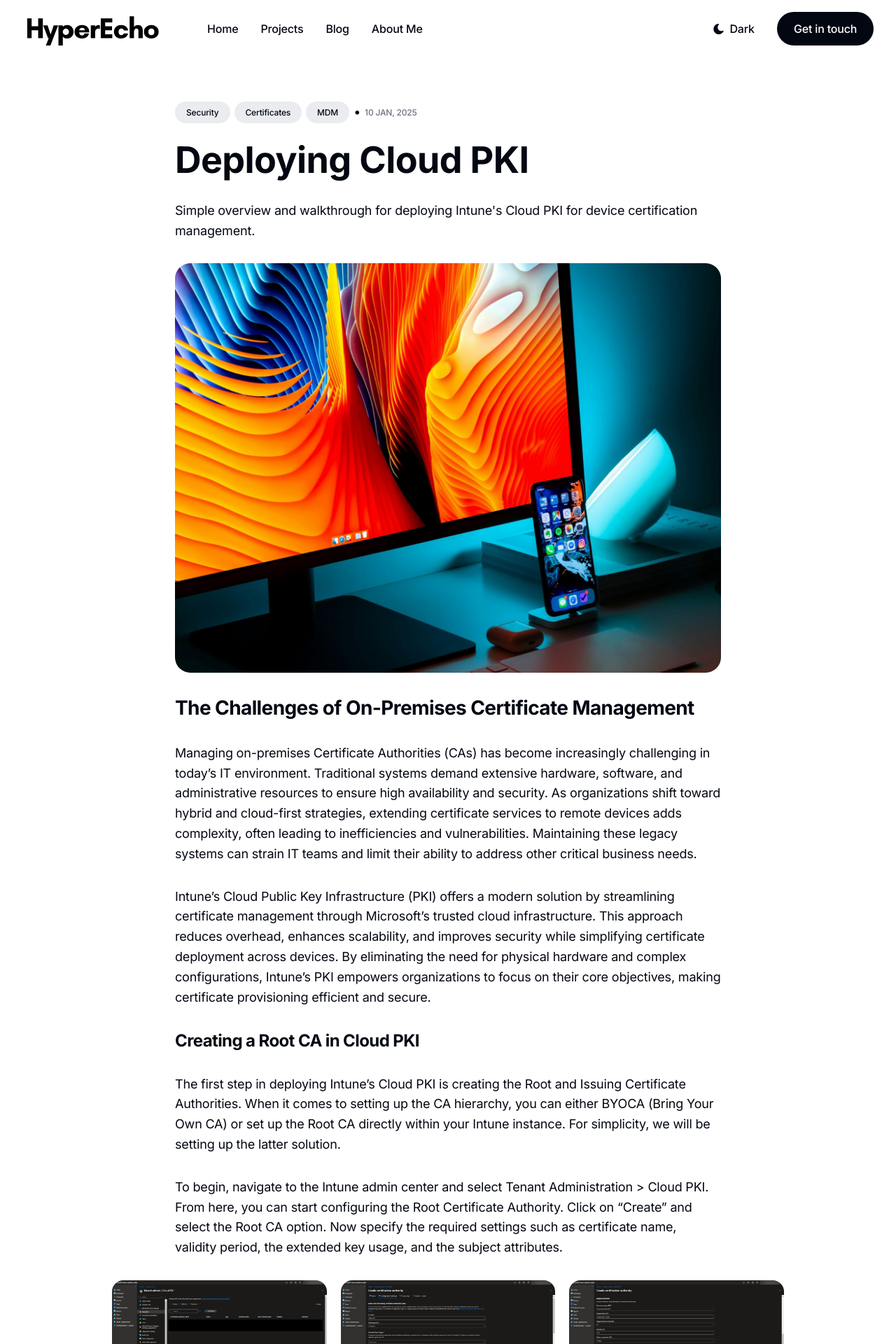
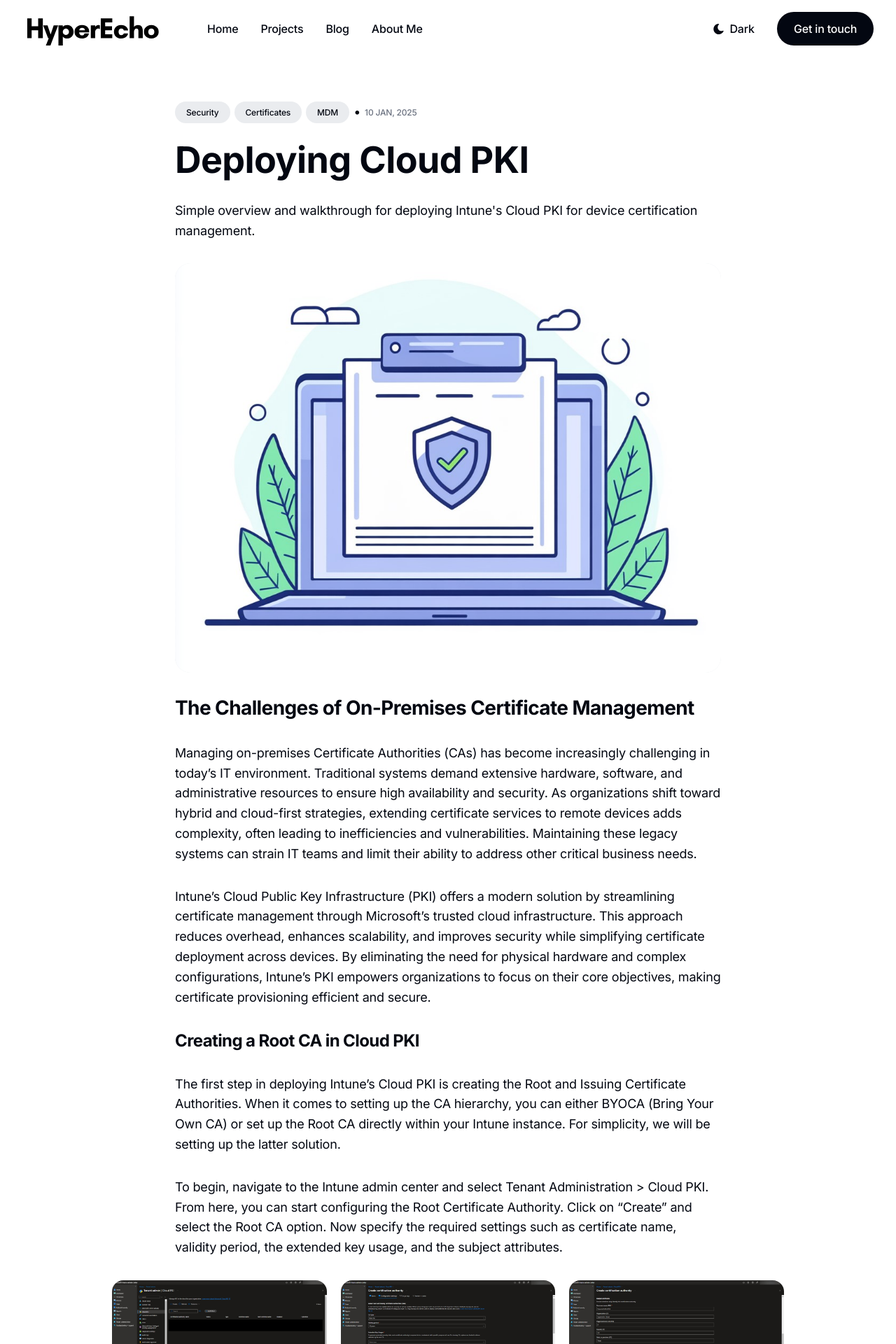
Before and after one commit to DylanHover3/Hyperechocloud-Repo, a Jekyll site: the page built from _posts/2025-01-10-deploying-cloud-pki.md, in a window 1280 px wide. Shown: the top 1920 px of the page at 70% size. Built offline with Jekyll 4.4.1, drawn with Linux system fonts in a browser that asks for light colours.

Commit message:
Update CloudPKI Post Thumbnail

```diff
--- a/_posts/2025-01-10-deploying-cloud-pki.md
+++ b/_posts/2025-01-10-deploying-cloud-pki.md
@@ -2,7 +2,7 @@
 title: Deploying Cloud PKI
 description: Simple overview and walkthrough for deploying Intune's Cloud PKI for device certification management.
 date: 2025-01-10 15:01:35 +0300
-image: "/images/07.jpg"
+image: "/images/CloudPKI-26.jpg"
 tags: [Security, Certificates, MDM]
 ---
 
```
Also changed, not shown: images/CloudPKI-26.jpg (added).
